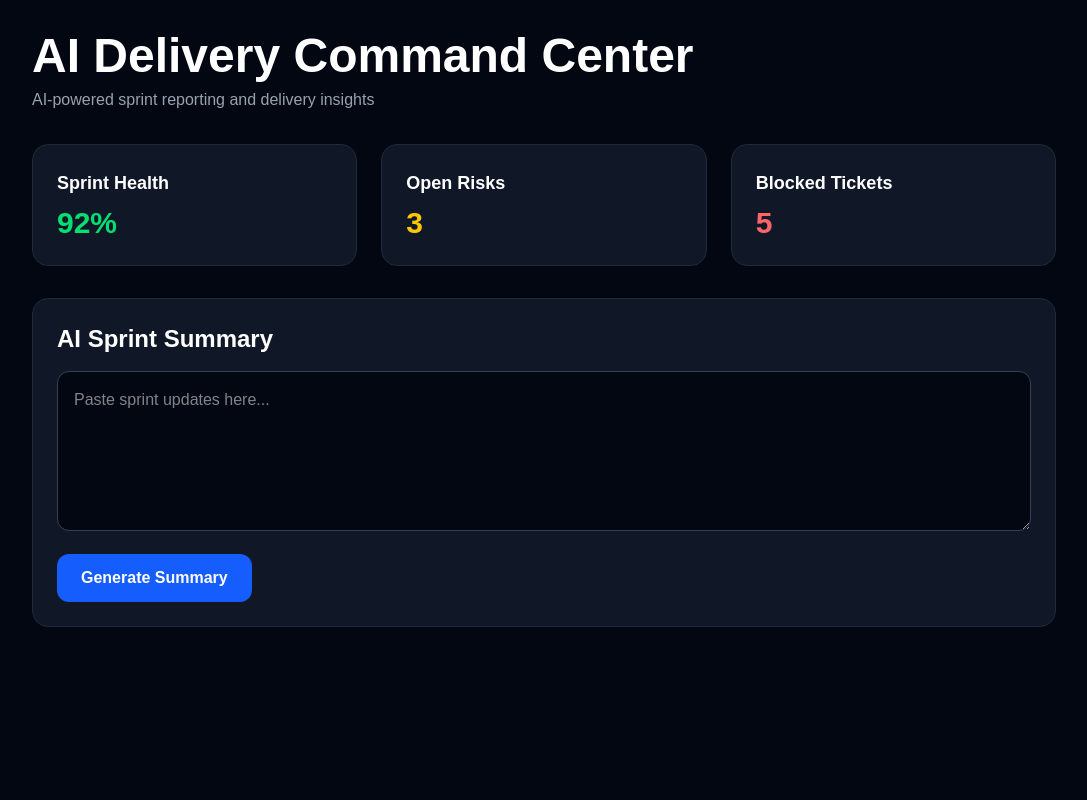
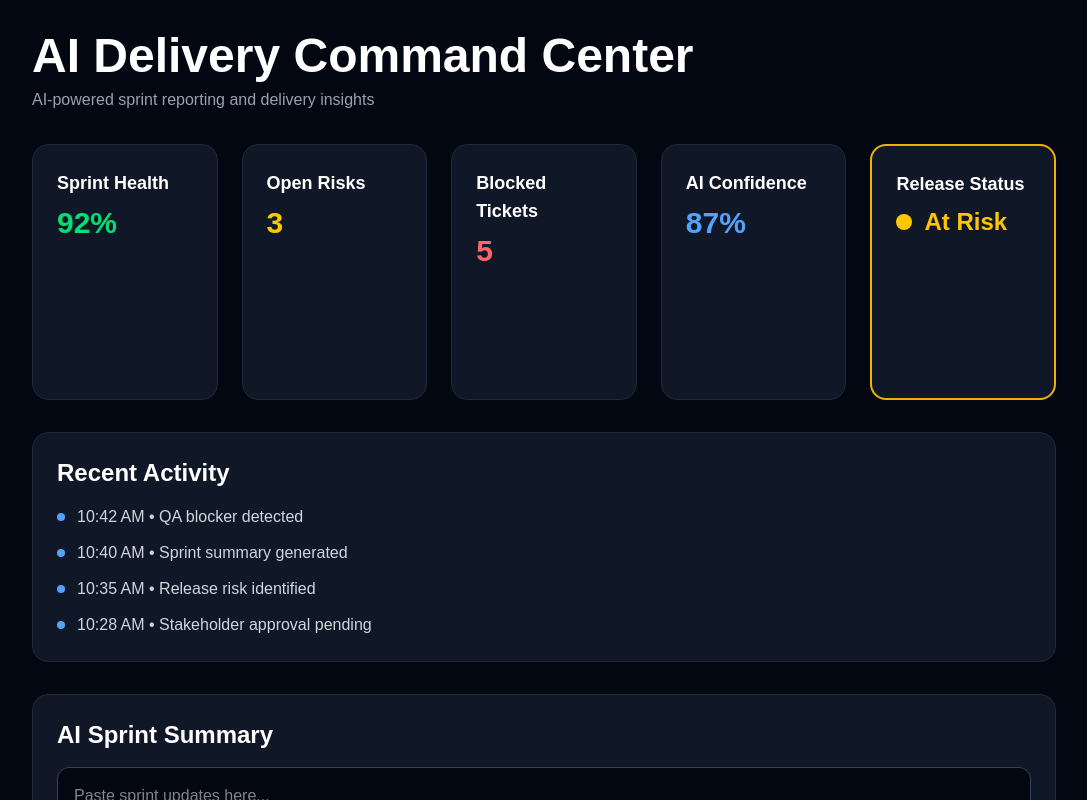
Before and after one commit to HenuSamantha/AI-Delivery-Command-Center, a Next.js app in the folder apps/frontend/: page / in a window 1280 px wide. Shown: the top 800 px of the page, without its empty margins (96-1183 px from the left). Built offline with nearby package versions, Linux system fonts and the light colour scheme.

Commit message:
Day 3: improve dashboard UI and components

```diff
--- a/apps/frontend/app/page.tsx
+++ b/apps/frontend/app/page.tsx
@@ -1,5 +1,8 @@
 "use client";
-
+import MetricCard from "../components/MetricCard";
+import ActivityFeed from "../components/ActivityFeed";
+import ReleaseStatus from "../components/ReleaseStatus";
+import SummaryPanel from "../components/SummaryPanel";
 import { useState } from "react";
 
 export default function HomePage() {
@@ -47,24 +50,37 @@ export default function HomePage() {
           AI-powered sprint reporting and delivery insights
         </p>
 
-        <div className="grid grid-cols-1 md:grid-cols-3 gap-6 mb-8">
+        <div className="grid grid-cols-1 md:grid-cols-5 gap-6 mb-8">
 
-          <div className="bg-gray-900 p-6 rounded-2xl border border-gray-800">
-            <h2 className="text-lg font-semibold mb-2">Sprint Health</h2>
-            <p className="text-3xl font-bold text-green-400">92%</p>
-          </div>
+        <MetricCard
+          title="Sprint Health"
+          value="92%"
+          color="text-green-400"
+         />
 
-          <div className="bg-gray-900 p-6 rounded-2xl border border-gray-800">
-            <h2 className="text-lg font-semibold mb-2">Open Risks</h2>
-            <p className="text-3xl font-bold text-yellow-400">3</p>
-          </div>
+       <MetricCard
+        title="Open Risks"
+        value="3"
+        color="text-yellow-400"
+        />
 
-          <div className="bg-gray-900 p-6 rounded-2xl border border-gray-800">
-            <h2 className="text-lg font-semibold mb-2">Blocked Tickets</h2>
-            <p className="text-3xl font-bold text-red-400">5</p>
-          </div>
+      <MetricCard
+        title="Blocked Tickets"
+        value="5"
+        color="text-red-400"
+        />
+
+      <MetricCard
+        title="AI Confidence"
+        value="87%"
+        color="text-blue-400"
+        />
+
+		<ReleaseStatus />
 
         </div>
+
+		<ActivityFeed />
 
         <div className="bg-gray-900 p-6 rounded-2xl border border-gray-800 mb-8">
 
@@ -88,55 +104,7 @@ export default function HomePage() {
 
         </div>
 
-        {summary && (
-          <div className="bg-gray-900 p-6 rounded-2xl border border-gray-800">
-
-            <h2 className="text-2xl font-semibold mb-4">
-              AI Analysis
-            </h2>
-
-            <p className="mb-6 text-gray-300">
-              {summary.executive_summary}
-            </p>
-
-            <div className="mb-4">
-              <h3 className="font-semibold text-red-400 mb-2">
-                Blockers
-              </h3>
-
-              <ul className="list-disc list-inside text-gray-300">
-                {summary.blockers.map((item: string, index: number) => (
-                  <li key={index}>{item}</li>
-                ))}
-              </ul>
-            </div>
-
-            <div className="mb-4">
-              <h3 className="font-semibold text-yellow-400 mb-2">
-                Risks
-              </h3>
-
-              <ul className="list-disc list-inside text-gray-300">
-                {summary.risks.map((item: string, index: number) => (
-                  <li key={index}>{item}</li>
-                ))}
-              </ul>
-            </div>
-
-            <div>
-              <h3 className="font-semibold text-green-400 mb-2">
-                Action Items
-              </h3>
-
-              <ul className="list-disc list-inside text-gray-300">
-                {summary.action_items.map((item: string, index: number) => (
-                  <li key={index}>{item}</li>
-                ))}
-              </ul>
-            </div>
-
-          </div>
-        )}
+        {summary && <SummaryPanel summary={summary} />}
 
       </div>
     </main>
--- /dev/null
+++ b/apps/frontend/components/ActivityFeed.tsx
@@ -0,0 +1,26 @@
+const activities = [
+  "10:42 AM • QA blocker detected",
+  "10:40 AM • Sprint summary generated",
+  "10:35 AM • Release risk identified",
+  "10:28 AM • Stakeholder approval pending",
+];
+
+  export default function ActivityFeed() {
+    return (
+      <div className="bg-gray-900 p-6 rounded-2xl border border-gray-800 mb-8">
+        <h2 className="text-2xl font-semibold mb-4">Recent Activity</h2>
+
+        <div className="space-y-3">
+          {activities.map((activity, index) => (
+            <div
+              key={index}
+              className="flex items-center gap-3 text-gray-300"
+            >
+              <span className="h-2 w-2 rounded-full bg-blue-400" />
+              <span>{activity}</span>
+            </div>
+          ))}
+        </div>
+      </div>
+    );
+  }
--- /dev/null
+++ b/apps/frontend/components/MetricCard.tsx
@@ -0,0 +1,23 @@
+type MetricCardProps = {
+    title: string;
+    value: string;
+    color?: string;
+  };
+
+  export default function MetricCard({
+    title,
+    value,
+    color = "text-white",
+  }: MetricCardProps) {
+    return (
+      <div className="bg-gray-900 p-6 rounded-2xl border border-gray-800 h-64">
+        <h2 className="text-lg font-semibold mb-2">
+          {title}
+        </h2>
+
+        <p className={`text-3xl font-bold ${color}`}>
+          {value}
+        </p>
+      </div>
+    );
+  }
--- /dev/null
+++ b/apps/frontend/components/ReleaseStatus.tsx
@@ -0,0 +1,17 @@
+export default function ReleaseStatus() {
+    return (
+      <div className="bg-gray-900 p-6 rounded-2xl border-2 border-yellow-500 h-64">
+        <h2 className="text-lg font-semibold mb-2">
+          Release Status
+        </h2>
+
+        <div className="flex items-center gap-3">
+          <div className="w-4 h-4 rounded-full bg-yellow-400"></div>
+
+          <span className="text-2xl font-bold text-yellow-400 whitespace-nowrap">
+            At Risk
+          </span>
+        </div>
+      </div>
+    );
+  }
--- /dev/null
+++ b/apps/frontend/components/SummaryPanel.tsx
@@ -0,0 +1,76 @@
+type SummaryPanelProps = {
+    summary: {
+      executive_summary: string;
+      blockers: string[];
+      risks: string[];
+      action_items: string[];
+    };
+  };
+
+  function InsightCard({
+    title,
+    items,
+    color,
+  }: {
+    title: string;
+    items: string[];
+    color: string;
+  }) {
+    return (
+      <div className="bg-gray-950 p-5 rounded-xl border border-gray-800">
+        <h3 className={`font-semibold mb-3 ${color}`}>
+          {title}
+        </h3>
+
+        {items.length > 0 ? (
+          <ul className="space-y-2 text-gray-300">
+            {items.map((item, index) => (
+              <li key={index}>• {item}</li>
+            ))}
+          </ul>
+        ) : (
+          <p className="text-gray-500">No items detected</p>
+        )}
+      </div>
+    );
+  }
+
+  export default function SummaryPanel({ summary }: SummaryPanelProps) {
+    return (
+      <div className="bg-gray-900 p-6 rounded-2xl border border-gray-800">
+        <h2 className="text-2xl font-semibold mb-4">
+          AI Analysis
+        </h2>
+
+        <div className="bg-gray-950 p-5 rounded-xl border border-gray-800 mb-6">
+          <h3 className="font-semibold text-blue-400 mb-3">
+            Executive Summary
+          </h3>
+
+          <p className="text-gray-300 whitespace-pre-line">
+            {summary.executive_summary}
+          </p>
+        </div>
+
+        <div className="grid grid-cols-1 md:grid-cols-3 gap-4">
+          <InsightCard
+            title="Blockers"
+            items={summary.blockers}
+            color="text-red-400"
+          />
+
+          <InsightCard
+            title="Risks"
+            items={summary.risks}
+            color="text-yellow-400"
+          />
+
+          <InsightCard
+            title="Action Items"
+            items={summary.action_items}
+            color="text-green-400"
+          />
+        </div>
+      </div>
+    );
+  }
```
Also changed, not shown: 1 other file (tests, documents, lock files or other folders).
